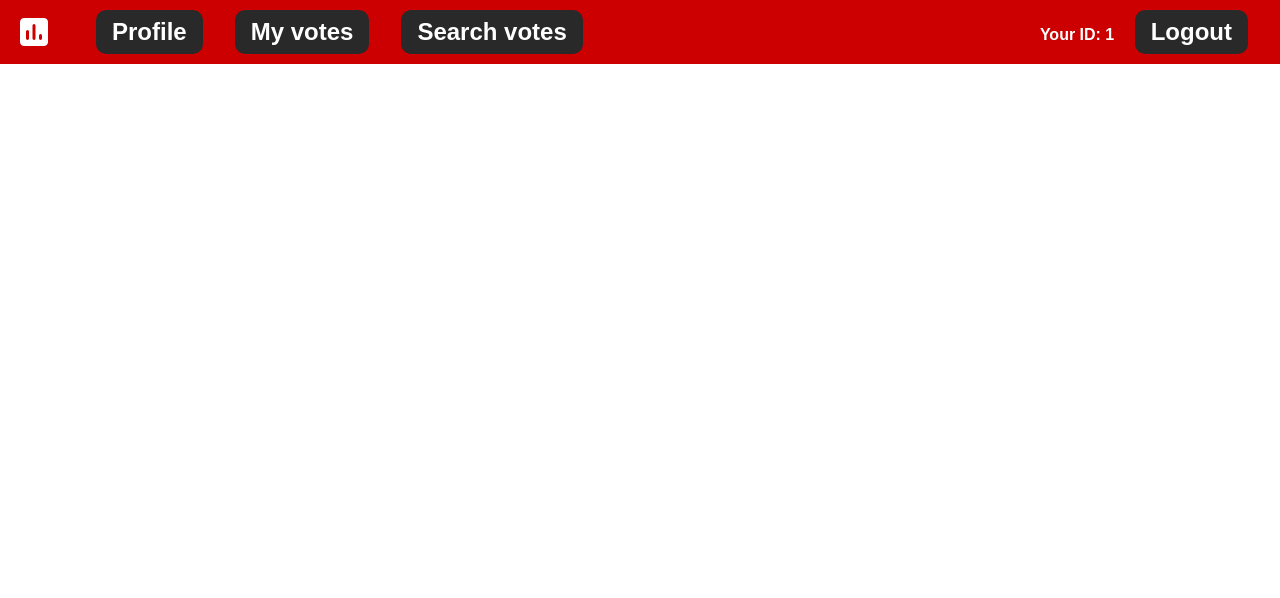
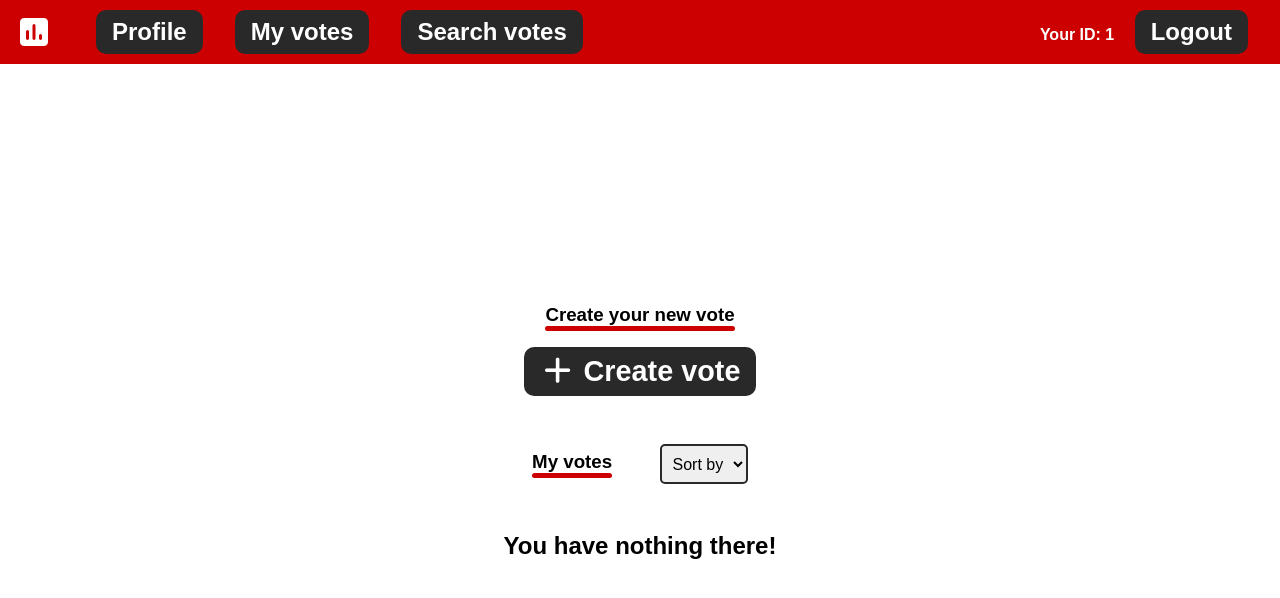
Before and after one commit to Kamil-Kijak/evoting-flask-app, a Flask app: page /votes in a window 1280 px wide. Shown: the top 598 px of the page. Run offline with Flask 3, Linux system fonts and the light colour scheme; the visitor is signed in with stand-in values (Sample User, id 1); parts of the project's set-up code (start-up, migrations or seed data) failed here and were passed over; some libraries are stand-ins or nearby versions.

Commit message:
created basic layout in votes html

```diff
--- a/styles/main.css
+++ b/styles/main.css
@@ -130,6 +130,14 @@ main .welcome-subtitle {
     border-radius: 5px;
 }
 
+.primary-select {
+    height: 40px;
+    font-size: 1rem;
+    padding: .2rem .4rem;
+    border: 2px solid var(--second-color);
+    border-radius: 5px;
+}
+
 .primary-button {
     padding: .5rem 1rem;
     font-weight: bold;
--- a/templates/pages/votes.html
+++ b/templates/pages/votes.html
@@ -8,3 +8,36 @@
 {% block header %}
     {% include "components/navbar.html" %}
 {% endblock %}
+
+{% block main %}
+    <section class="flex-center" style="flex-direction: column;">
+        <section>
+            <h1>Create your new vote</h1>
+            <div class="primary-spliter" aria-label="spliter"></div>
+        </section>
+        <button class="primary-button" style="margin-top: 1rem;">
+            <span style="font-size: 1.8rem;" aria-hidden="true">
+                <i class="fa-solid fa-plus"></i> Create vote
+            </span>
+        </button>
+    </section>
+    <section style="margin-top: 3rem;" class="flex-center">
+        <section>
+            <h1>My votes</h1>
+            <div class="primary-spliter" aria-label="spliter"></div>
+        </section>
+        <section>
+            <select name="" class="primary-select" style="margin-left: 3rem;">
+                <option value="" style="display: none;" selected>Sort by</option>
+            </select>
+        </section>
+    </section>
+    <section style="margin-top: 3rem;">
+        {% if votes %}
+
+        {% else %}
+            <h1>You have nothing there!</h1>
+        {% endif %}
+    </section>
+
+{% endblock %}
```
